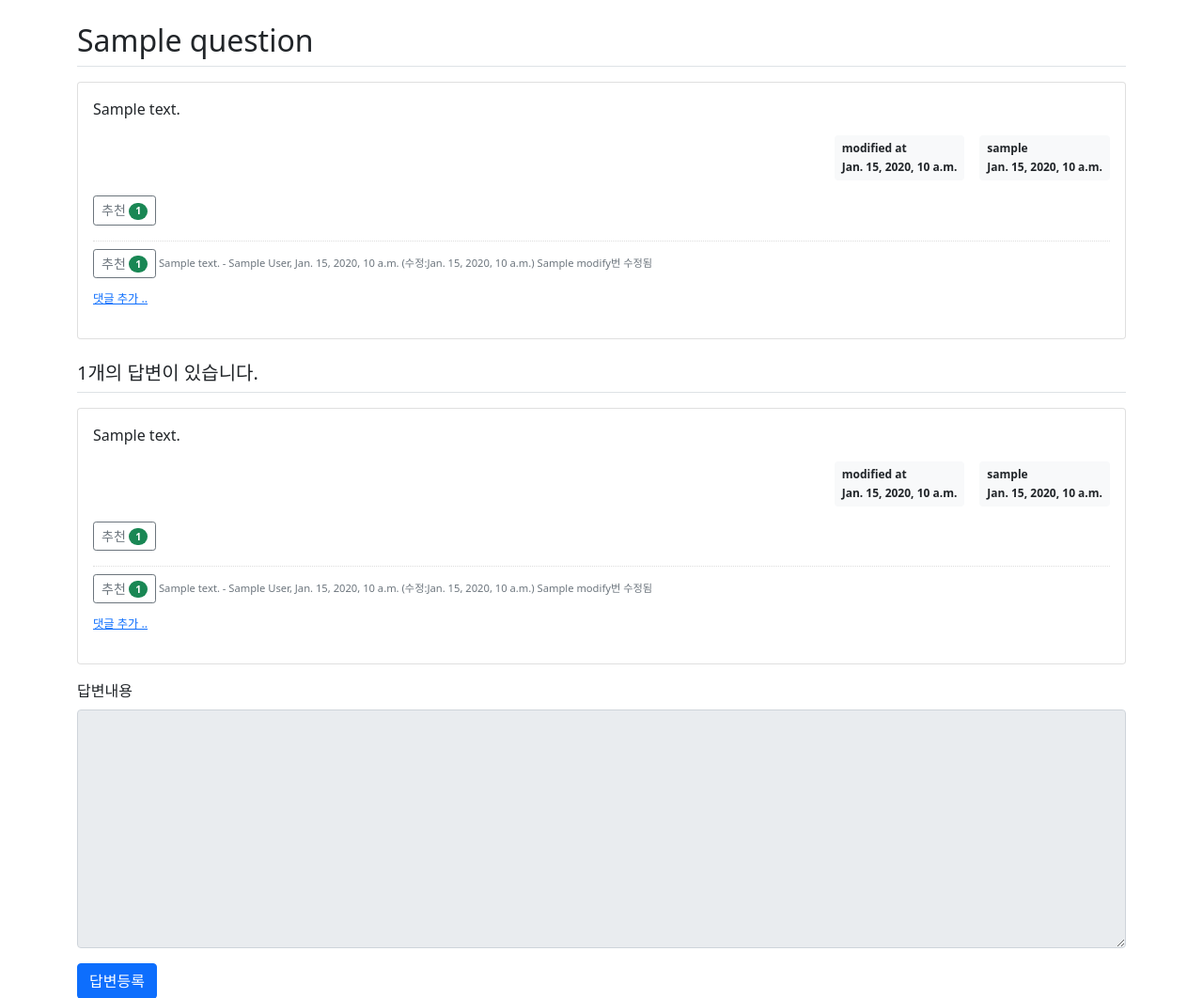
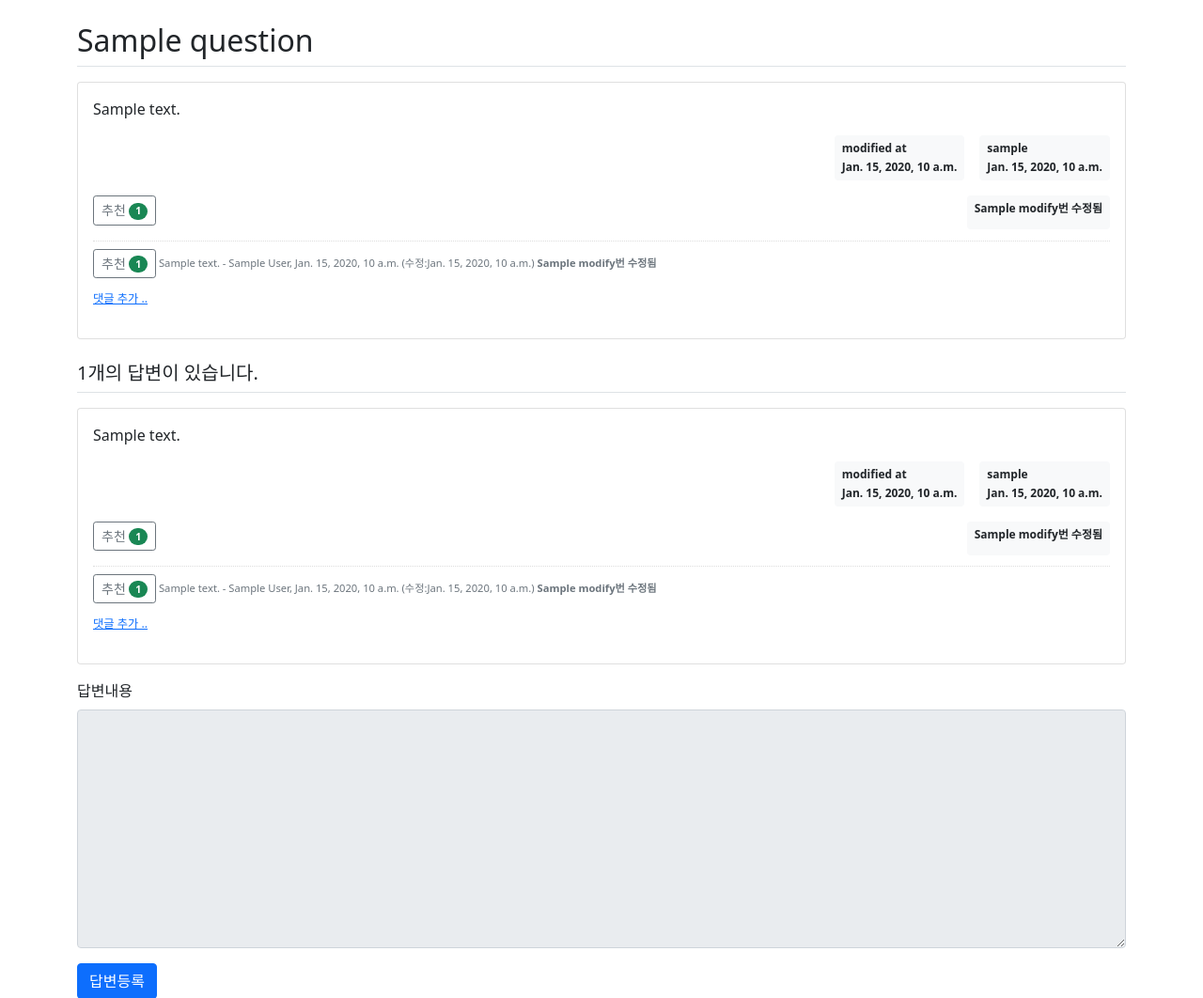
Before and after one commit to haru990427/pybo, a Django app: template templates/pybo/question_detail.html in a window 1280 px wide. Shown: the part 57-1119 px from the top of the page at 94% size. Run offline with Django 4.2, Linux system fonts and the light colour scheme; the template is opened without the code that fills it: most values are stand-ins (such as "Sample title", 1, 10 or a date in 2020); some libraries are stand-ins or nearby versions.

Commit message:
Feat: 1번 요구사항 - 질문 및 답변 수정이 n번 되었음을 나타내는 수치 표시 완료

```diff
--- a/pybo/models.py
+++ b/pybo/models.py
@@ -9,6 +9,7 @@ class Question(models.Model):
     create_date = models.DateTimeField()
     modify_date = models.DateTimeField(null=True, blank=True)
     voter = models.ManyToManyField(User, related_name='voter_question')
+    modify = models.IntegerField(default=0)
 
     def __str__(self):
         return self.subject
@@ -21,6 +22,7 @@ class Answer(models.Model):
     create_date = models.DateTimeField()
     modify_date = models.DateTimeField(null=True, blank=True)
     voter = models.ManyToManyField(User, related_name='voter_answer')
+    modify = models.IntegerField(default=0)
 
 
 class Comment(models.Model):
--- a/pybo/views/answer_views.py
+++ b/pybo/views/answer_views.py
@@ -38,6 +38,7 @@ def answer_modify(request, answer_id):
         if form.is_valid():
             answer = form.save(commit=False)
             answer.modify_date = timezone.now()
+            answer.modify += 1
             answer.save()
             return redirect('{}#answer_{}'.format(
                 resolve_url('pybo:detail', question_id=answer.question.id), answer.id))
--- a/pybo/views/question_views.py
+++ b/pybo/views/question_views.py
@@ -34,6 +34,7 @@ def question_modify(request, question_id):
         if form.is_valid():
             question = form.save(commit=False)
             question.modify_date = timezone.now()  # 수정일시 저장
+            question.modify += 1
             question.save()
             return redirect('pybo:detail', question_id=question.id)
     else:
--- a/templates/pybo/question_detail.html
+++ b/templates/pybo/question_detail.html
@@ -41,6 +41,10 @@
                 <a href="javascript:void(0)" class="delete btn btn-sm btn-outline-secondary"
                    data-uri="{% url 'pybo:question_delete' question.id  %}">삭제</a>
                 {% endif %}
+                <div class="badge bg-light text-dark p-2 text-start float-end">
+                    <div class="mb-2">{{ question.modify }}번 수정됨</div>
+                </div>
+
             <!-- 질문 댓글 Start -->
                 {% if question.comment_set.count > 0 %}
                 <div class="mt-3">
@@ -62,7 +66,7 @@
                         <a href="#" class="small delete"
                            data-uri="{% url 'pybo:comment_delete_question' comment.id  %}">삭제</a>
                         {% endif %}
-                    <td>{{ comment.modify }}번 수정됨 </td>
+                        <td><b>{{ comment.modify }}번 수정됨 </B></td>
                     </div>
                 {% endfor %}
                 </div>
@@ -71,8 +75,9 @@
                     <a href="{% url 'pybo:comment_create_question' question.id  %}"
                        class="small"><small>댓글 추가 ..</small></a>
                 </div>
+            </div>
             <!-- 질문 댓글 End -->
-            </div>
+
         </div>
     </div>
     <!-- 답변 -->
@@ -105,6 +110,10 @@
                 <a href="javascript:void(0)" class="delete btn btn-sm btn-outline-secondary "
                    data-uri="{% url 'pybo:answer_delete' answer.id  %}">삭제</a>
                 {% endif %}
+                <div class="badge bg-light text-dark p-2 text-start float-end">
+                <div class="mb-2">{{ answer.modify }}번 수정됨</div>
+                </div>
+
             {% if answer.comment_set.count > 0 %}
             <div class="mt-3">
             {% for comment in answer.comment_set.all %}
@@ -125,7 +134,7 @@
                     <a href="#" class="small delete"
                        data-uri="{% url 'pybo:comment_delete_answer' comment.id  %}">삭제</a>
                     {% endif %}
-                    <td>{{ comment.modify }}번 수정됨 </td>
+                    <td><b>{{ comment.modify }}번 수정됨 </B></td>
                 </div>
             {% endfor %}
             </div>
```
Also changed, not shown: pybo/migrations/0010_answer_modify_question_modify.py (added). Lines whose indentation alone changed are shown as unchanged.
